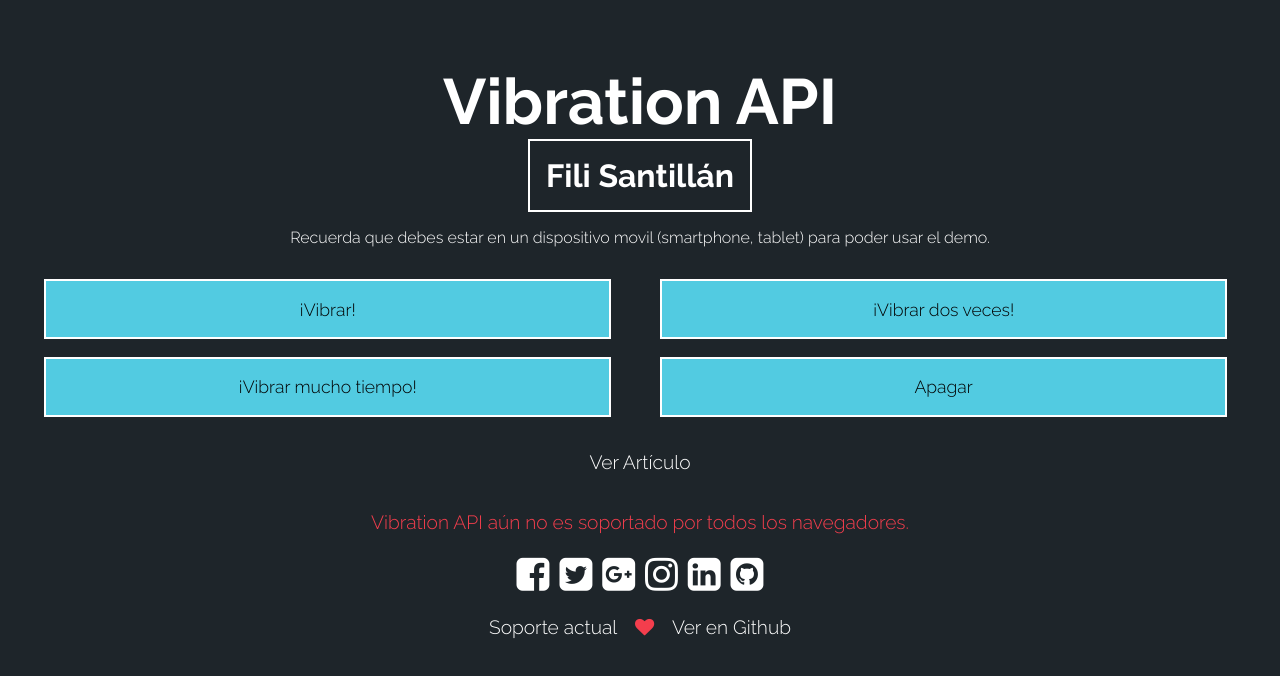
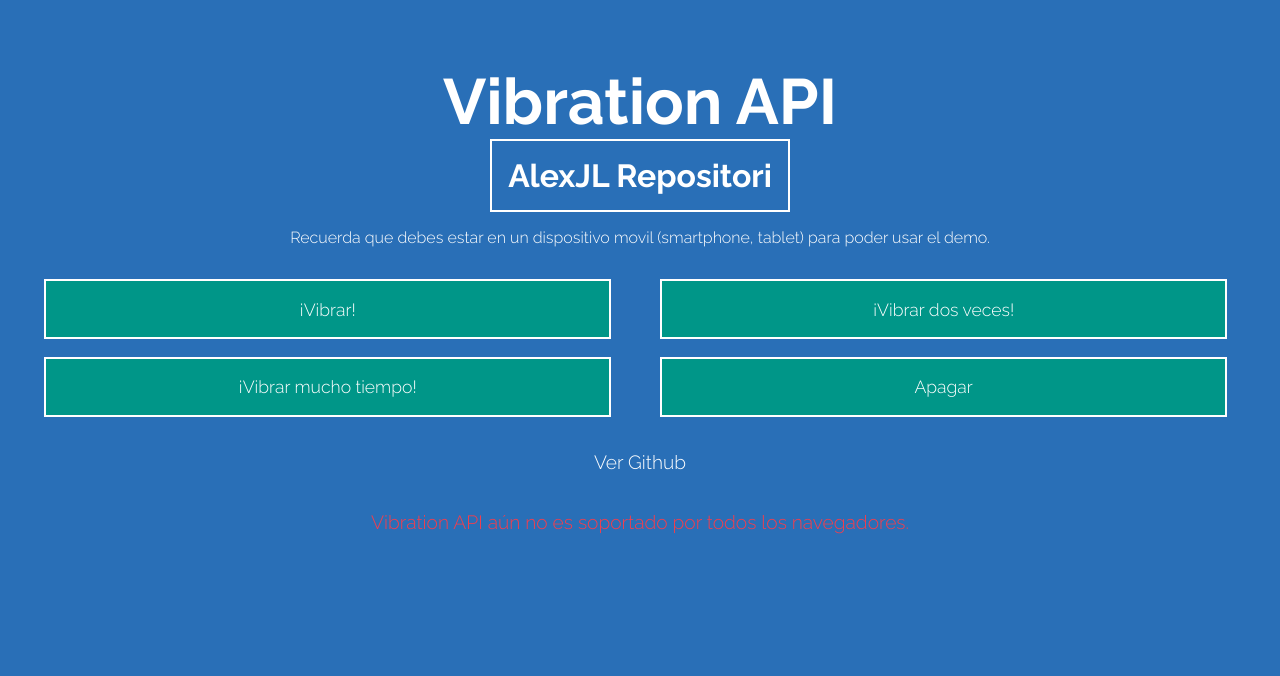
Before and after one commit to AlexJL/API-de-Vibraci-n, a plain HTML site: page index.html in a window 1280 px wide. Drawn offline with Linux system fonts and the light colour scheme.

Commit message:
Cambio de estilos

```diff
--- a/css/index.css
+++ b/css/index.css
@@ -1,7 +1,7 @@
 body{
 	text-align: center;
 	font-family: 'Raleway', sans-serif;
-	background: #1E252A;
+	background: #296fb7;
 	color: white;
 	font-weight: 300;
 }
@@ -39,13 +39,13 @@ a{
 }
 
 .btn{
-	background: #52CBE1;
+	background: #009688;
 	border: 2px solid white;
 	padding: 1em 2em;
 	font-size: 1.1em;
 	margin: 0 0 0.5em 0;
 	transition: 0.3s;
-	color: black;
+	color: white;
 	font-weight: 300;
 	text-decoration: none;
 	width: 100%;
--- a/index.html
+++ b/index.html
@@ -22,7 +22,7 @@
 <body>
 
 	<h1>Vibration API</h1>
-	<a href="http://filisantillan.com/" target="blank"><h2>Fili Santillán</h2></a>
+	<a href="https://github.com/AlexJL/API-de-Vibraci-n" target="blank"><h2>AlexJL Repositori</h2></a>
 	<p class="recuerda">Recuerda que debes estar en un dispositivo movil (smartphone, tablet) para poder usar el demo.</p>
 
 	<section class="buttons">
@@ -37,48 +37,9 @@
 
 	<footer class="footer">
 
-		<a href="http://filisantillan.com/como-usar-el-api-de-vibracion/" class="article">Ver Artículo</a>
+		<a href="https://github.com/AlexJL/API-de-Vibraci-n" class="article">Ver Github</a>
 		<p class="recuerda">Vibration API aún no es soportado por todos los navegadores.</p>
 
-		<!-- ICONS SOCIAL -->
-		<div class="social">
-			<!-- ICON FACEBOOK -->
-			<a href="https://www.facebook.com/FiliSantillanMX" target="blank" class="icon">
-				<i class="fa fa-facebook-square"></i>
-			</a>
-
-			<!-- ICON TWITTER -->
-			<a href="https://twitter.com/FiliMX" target="blank" class="icon">
-				<i class="fa fa-twitter-square"></i>
-			</a>
-
-			<!-- ICON GOOGLE PLUS -->
-			<a href="https://plus.google.com/+FiliMart%C3%ADnezZ" target="blank" class="icon">
-				<i class="fa fa-google-plus-square"></i>
-			</a>
-
-			<!-- ICON INSTAGRAM -->
-			<a href="https://instagram.com/filimx/" target="blank" class="icon">
-				<i class="fa fa-instagram"></i>
-			</a>
-
-			<!-- ICON LINKEDIN -->
-			<a href="http://mx.linkedin.com/in/filisantillan" target="blank" class="icon">
-				<i class="fa fa-linkedin-square"></i>
-			</a>
-
-			<!-- ICON GITHUB -->
-			<a href="https://github.com/FiliMX" target="blank" class="icon">
-				<i class="fa fa-github-square"></i>
-			</a>
-		</div>
-
-		<!-- INFO -->
-		<div class="info">
-			<a href="http://caniuse.com/#search=vibration%20api" target="blank">Soporte actual</a>
-			<i class="fa fa-heart"></i>
-			<a href="https://github.com/FiliMX/Vibration-API" target="blank">Ver en Github</a>
-		</div>
 	</footer>
 
 	<!-- SCRIPT -->
```
